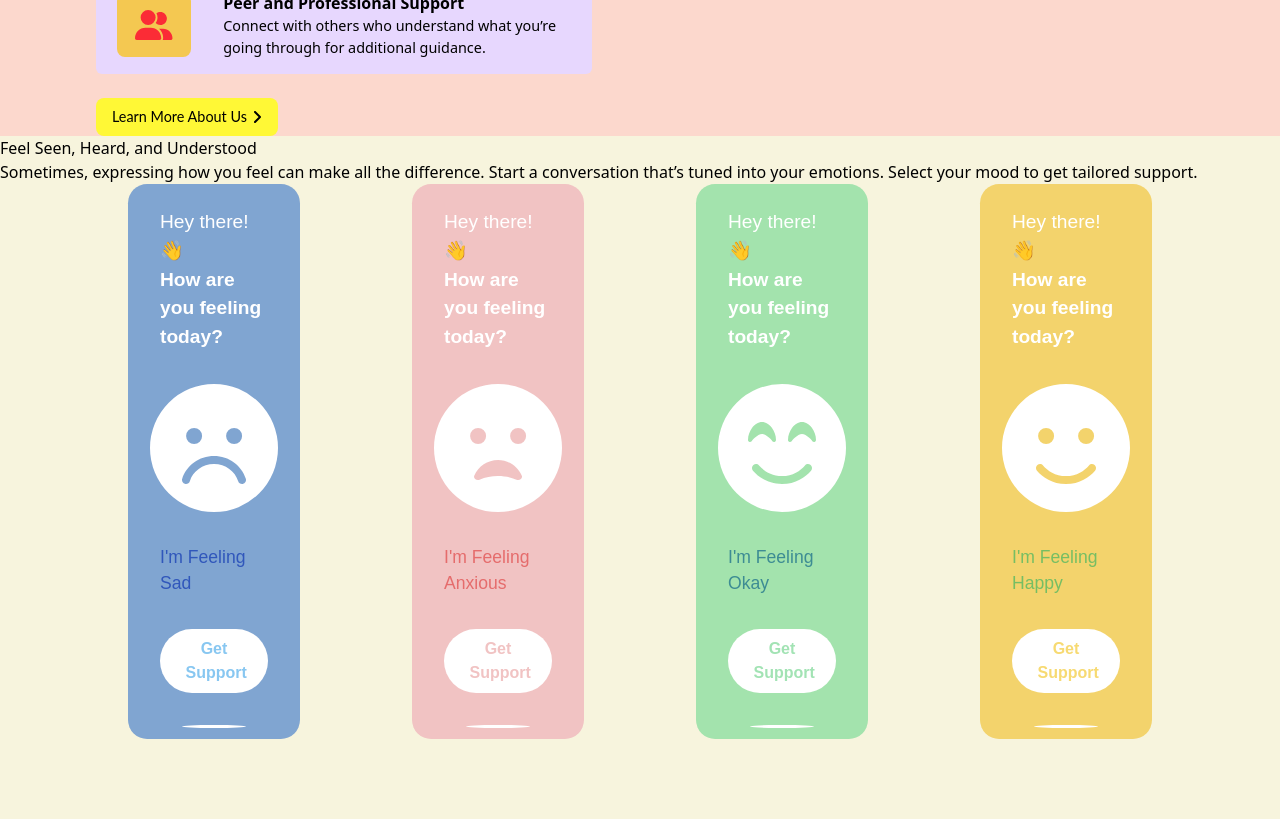
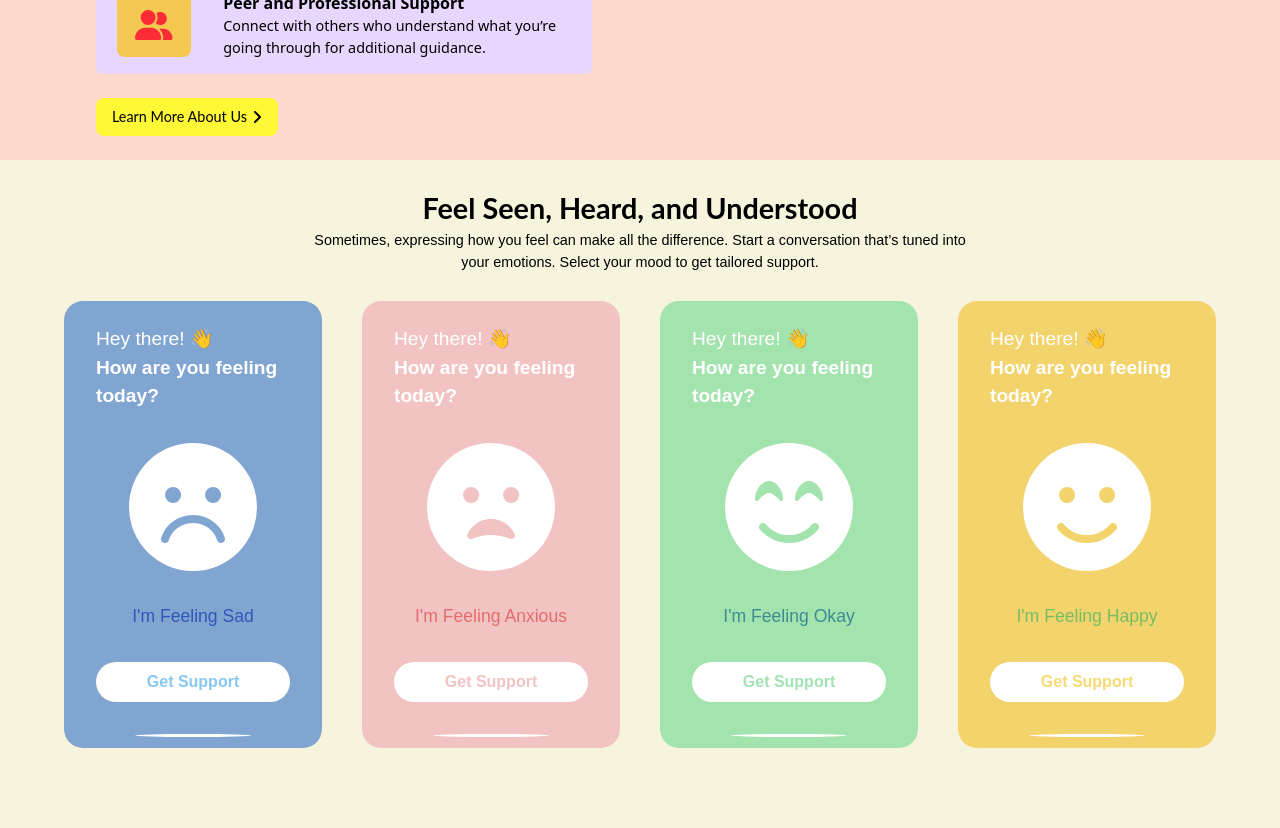
Before and after one commit to Qoosim/ask-zara, a React (Vite) app: page / in a window 1280 px wide. Shown: the part 1000-1828 px from the top of the page. Built offline with nearby package versions, Linux system fonts and the light colour scheme.

Commit message:
work on d beakpoint responsiveness

```diff
--- a/src/components/home/_components/MoodSelectComponent.jsx
+++ b/src/components/home/_components/MoodSelectComponent.jsx
@@ -6,13 +6,15 @@ export const MoodSelectComponent = () => {
   return (
     <>
       <section>
-        <h2>Feel Seen, Heard, and Understood</h2>
-        <p>
-          Sometimes, expressing how you feel can make all the difference. Start
-          a conversation that’s tuned into your emotions. Select your mood to
-          get tailored support.
-        </p>
-        <div className="grid grid-cols-1 md:grid-cols-2 lg:grid-cols-4 gap-[7rem] w-[80%] mx-auto pb-[5rem]">
+        <div className="w-[51%] mx-auto text-center py-[1.7rem]">
+          <h2 className="text-[1.8rem] font-lato-bold text-[#000]">Feel Seen, Heard, and Understood</h2>
+          <p className="font-montserrat text-[0.9rem]">
+            Sometimes, expressing how you feel can make all the difference.
+            Start a conversation that’s tuned into your emotions. Select your
+            mood to get tailored support.
+          </p>
+        </div>
+        <div className="grid grid-cols-1 md:grid-cols-2 lg:grid-cols-4 gap-[2.5rem] 2xl:gap-[7rem] w-[90%] 2xl:w-[80%] mx-auto pb-[5rem]">
           {moodInfo.map((cardInfo) => (
             <MoodCard key={cardInfo.id} cardInfo={cardInfo} />
           ))}
--- a/src/components/home/_components/SupportMentalHealth.jsx
+++ b/src/components/home/_components/SupportMentalHealth.jsx
@@ -8,7 +8,7 @@ export const SupportMentalHealth = () => {
   return (
     <>
       <div className="bg-[#fcd8cd]">
-        <div className="w-[85%] 2xl:w-[75%] mx-auto grid grid-cols-1 md:grid-cols-2 gap-[6rem] items-center pt-[3rem]">
+        <div className="w-[85%] 2xl:w-[75%] mx-auto grid grid-cols-1 md:grid-cols-2 gap-[6rem] items-center pt-[3rem] pb-[1.5rem]">
           <div>
             <h1 className="text-[2rem] font-lato-bold">
               Supporting Student Mental Health
```
